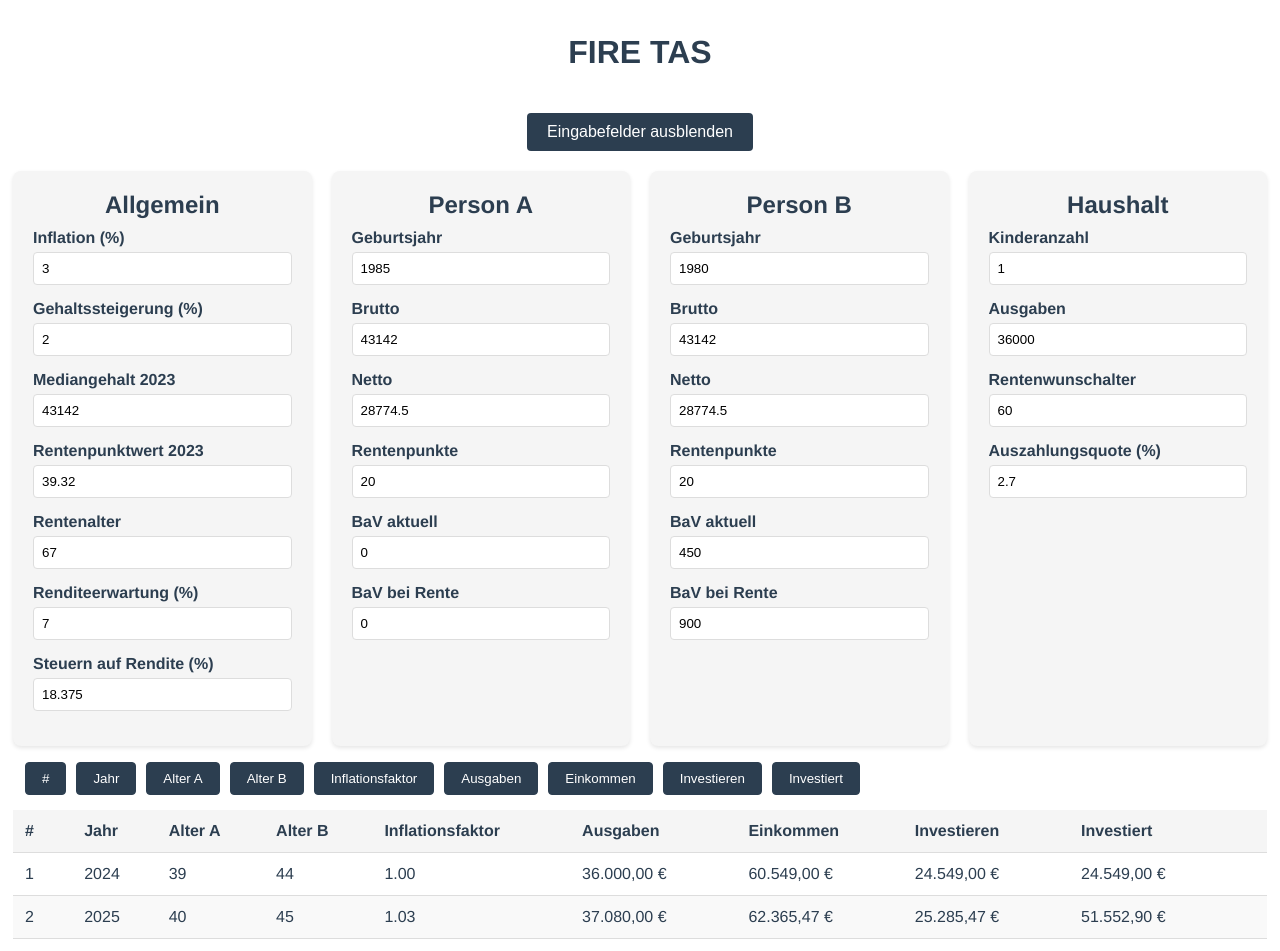
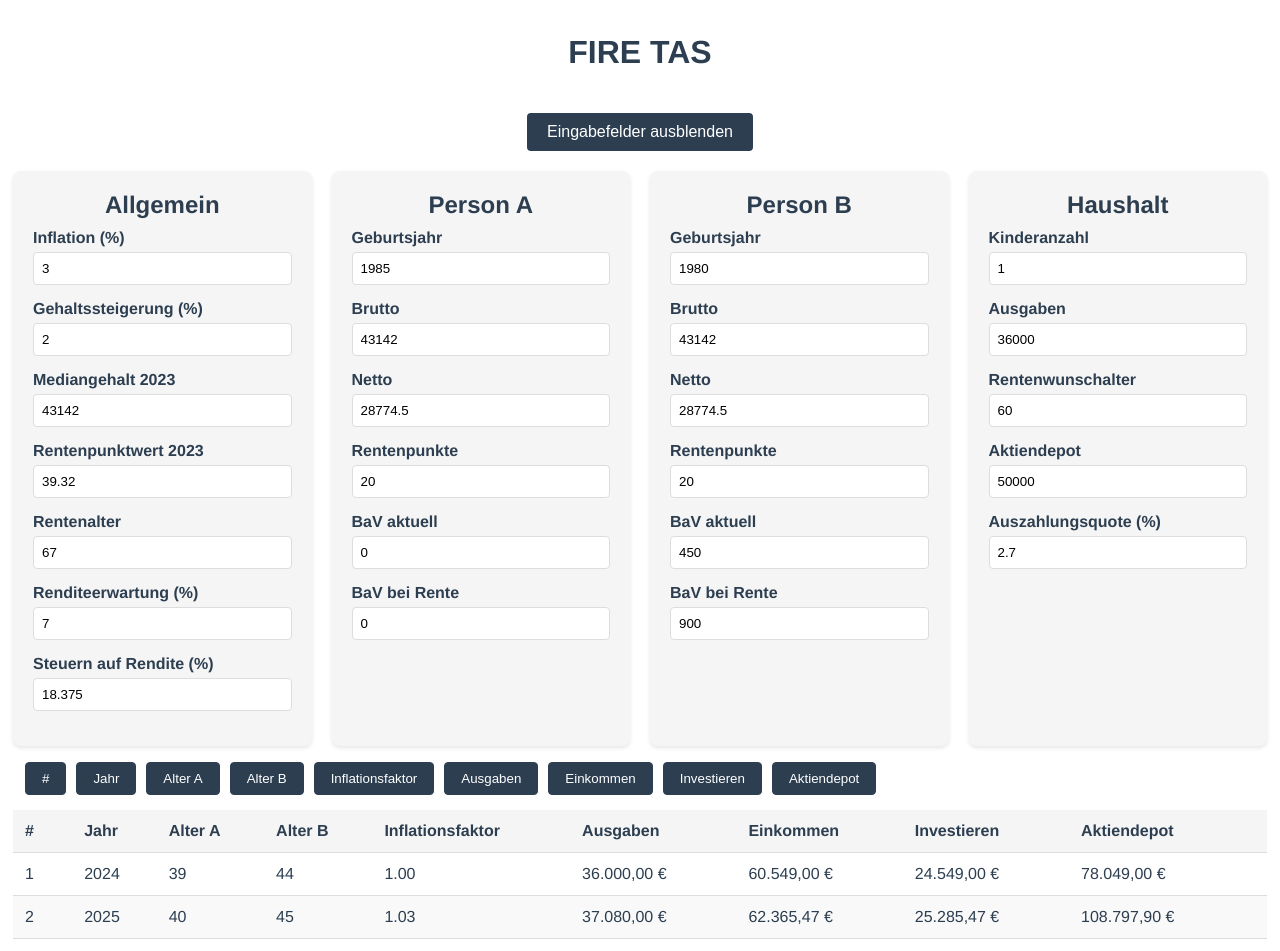
Before and after one commit to damoon/fire-tas, a Vue app: page /#/ in a window 1280 px wide. Shown: the top 951 px of the page. Built offline with nearby package versions, Linux system fonts and the light colour scheme.

Commit message:
added current invenstments input

```diff
--- a/src/components/DataTable.vue
+++ b/src/components/DataTable.vue
@@ -72,7 +72,7 @@ export default defineComponent({
         expenses: { visible: true, label: "Ausgaben" },
         income: { visible: true, label: "Einkommen" },
         investment: { visible: true, label: "Investieren" },
-        totalInvested: { visible: true, label: "Investiert" },
+        totalInvested: { visible: true, label: "Aktiendepot" },
       } as Columns,
     };
   },
@@ -100,7 +100,7 @@ export default defineComponent({
 
       const maxYear = Math.max(birthYearA + 100, birthYearB + 100);
 
-      let totalInvested = 0;
+      let totalInvested = this.formData.household.currentInvestments;
       const data: YearlyDataRow[] = [];
       let index = 1;
 
--- a/src/components/FireTas.vue
+++ b/src/components/FireTas.vue
@@ -154,6 +154,13 @@
           />
         </div>
         <div class="input-group">
+          <label>Aktiendepot</label>
+          <input
+            type="number"
+            v-model="formData.household.currentInvestments"
+          />
+        </div>
+        <div class="input-group">
           <label>Auszahlungsquote (%)</label>
           <input
             type="number"
@@ -213,6 +220,7 @@ export default defineComponent({
           desiredRetirementAge: 60,
           payoutRate: 2.7,
           numberOfChildren: 1,
+          currentInvestments: 50000,
         },
       } as FormData,
     };
--- a/src/types/index.ts
+++ b/src/types/index.ts
@@ -22,6 +22,7 @@ export interface HouseholdData {
   desiredRetirementAge: number;
   payoutRate: number;
   numberOfChildren: number;
+  currentInvestments: number;
 }
 
 export interface FormData {
```
